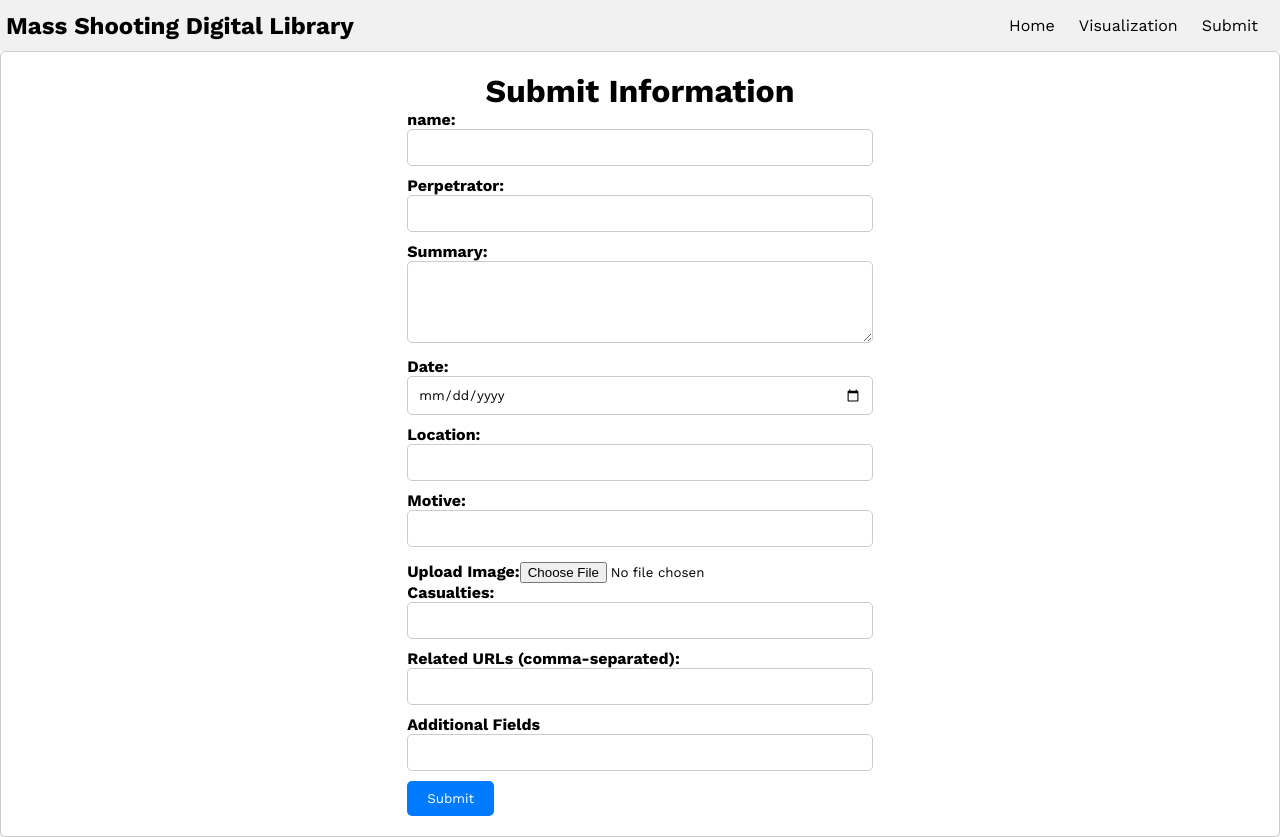
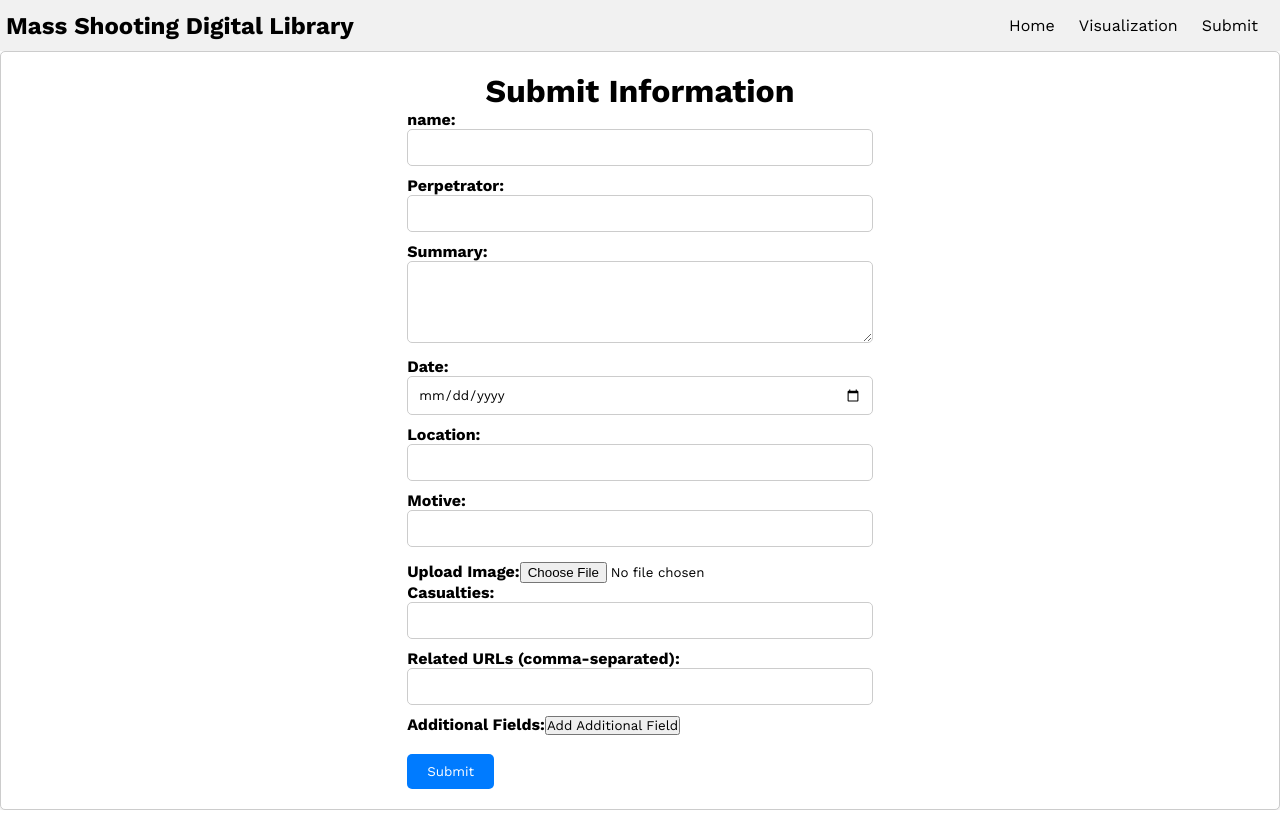
Before and after one commit to bpatel2002/CrisisVue, a Next.js app in the folder client/frontend/: page /submit in a window 1280 px wide. After the commit the page ends 810 px from the top, so only its background shows below. Built offline with nearby package versions, Linux system fonts and the light colour scheme.

Commit message:
update submit form so it can accept addition fields which user can enter the kv pair for

```diff
--- a/client/frontend/src/app/submit/page.tsx
+++ b/client/frontend/src/app/submit/page.tsx
@@ -1,7 +1,12 @@
 "use client";
-import React, { useState } from "react";
+import React, { ChangeEvent, useState } from "react";
 import "./SubmitPage.css";
 import axios from "axios";
+
+interface AdditionalField {
+  key: string;
+  value: string;
+}
 
 function SubmitPage() {
   const [name, setName] = useState("");
@@ -12,11 +17,37 @@ function SubmitPage() {
   const [motive, setMotive] = useState("");
   const [casualties, setCasualties] = useState("");
   const [image, setImage] = useState<File | null>(null);
-  const [additional_fields, setAdditional_fields] = useState("");
   const [urls, setUrls] = useState("");
+  const [additionalFields, setAdditionalFields] = useState<AdditionalField[]>(
+    []
+  );
+
+  const handleAdditionalFieldChange = (
+    index: number,
+    event: ChangeEvent<HTMLInputElement>
+  ) => {
+    const values = [...additionalFields];
+    values[index][event.target.name as "key" | "value"] = event.target.value;
+    setAdditionalFields(values);
+  };
+
+  const addAdditionalField = () => {
+    setAdditionalFields([...additionalFields, { key: "", value: "" }]);
+  };
+
+  const removeAdditionalField = (index: number) => {
+    const values = [...additionalFields];
+    values.splice(index, 1);
+    setAdditionalFields(values);
+  };
 
   const handleSubmit = async (e: React.FormEvent) => {
     e.preventDefault();
+
+    const additionalFieldsObject = additionalFields.reduce((obj, item) => {
+      if (item.key) obj[item.key] = item.value;
+      return obj;
+    }, {} as Record<string, string>);
 
     // Create a data object with the form data
     const formData = {
@@ -28,7 +59,7 @@ function SubmitPage() {
       motive: motive,
       casualties: casualties,
       urls: urls,
-      additional_fields: additional_fields,
+      additional_fields: additionalFieldsObject,
     };
 
     try {
@@ -50,6 +81,7 @@ function SubmitPage() {
       setMotive("");
       setCasualties("");
       setImage(null);
+      setAdditionalFields([{ key: "", value: "" }]);
       setUrls("");
     } catch (error) {
       // Handle errors (you can display an error message to the user)
@@ -157,14 +189,36 @@ function SubmitPage() {
         />
         <br />
 
-        <label htmlFor="additional_fields">Additional Fields</label>
-        <input
-          type="text"
-          id="additional_fields"
-          name="additional_fields"
-          value={additional_fields}
-          onChange={(e) => setAdditional_fields(e.target.value)}
-        />
+        <div>
+          <label>Additional Fields:</label>
+          {additionalFields.map((field, index) => (
+            <div key={index} className="additional-field">
+              <input
+                type="text"
+                name="key"
+                placeholder="Key"
+                value={field.key}
+                onChange={(e) => handleAdditionalFieldChange(index, e)}
+              />
+              <input
+                type="text"
+                name="value"
+                placeholder="Value"
+                value={field.value}
+                onChange={(e) => handleAdditionalFieldChange(index, e)}
+              />
+              <button
+                type="button"
+                onClick={() => removeAdditionalField(index)}
+              >
+                Remove
+              </button>
+            </div>
+          ))}
+          <button type="button" onClick={addAdditionalField}>
+            Add Additional Field
+          </button>
+        </div>
         <br />
 
         <input type="submit" value="Submit" />
```
